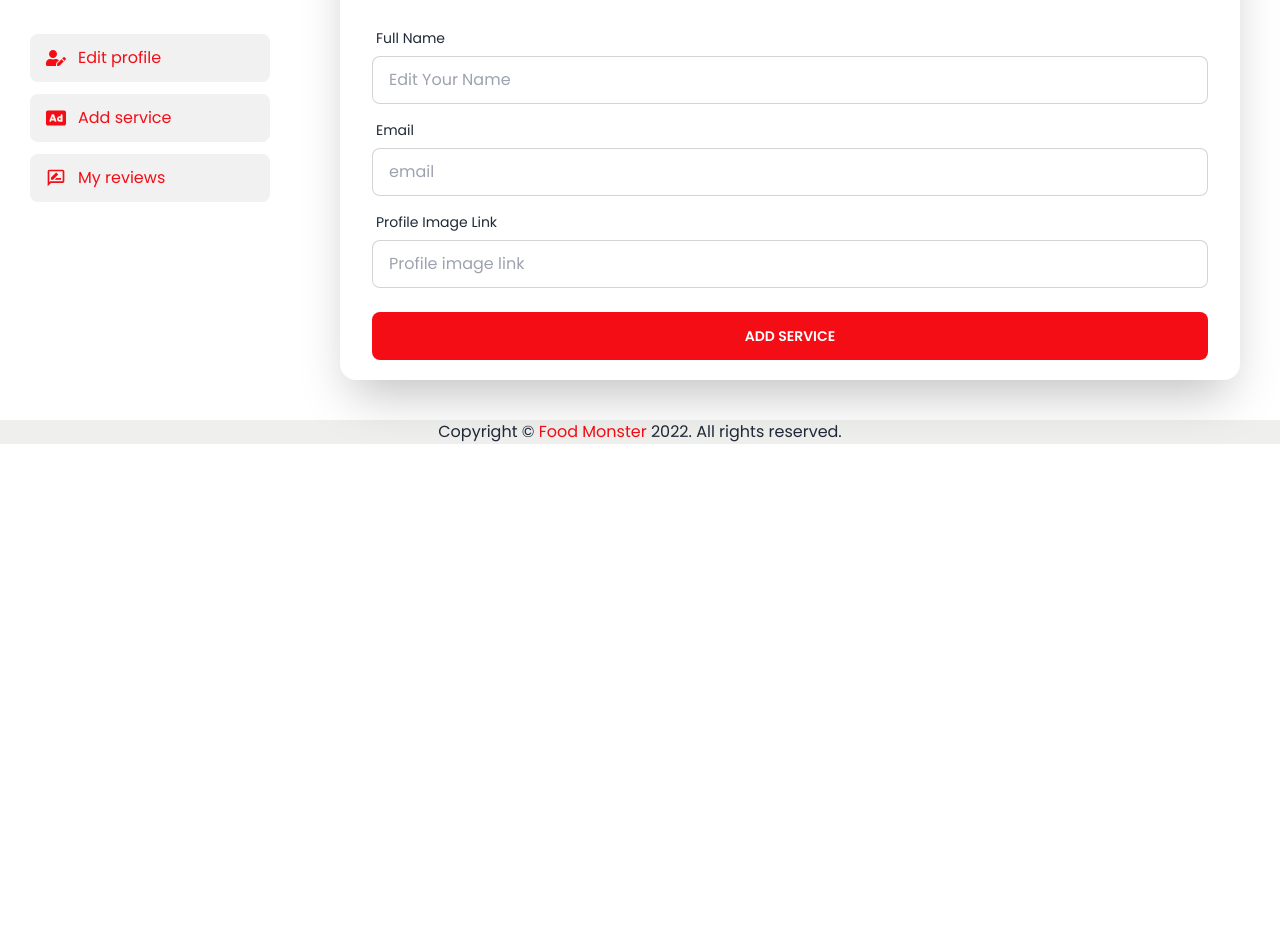
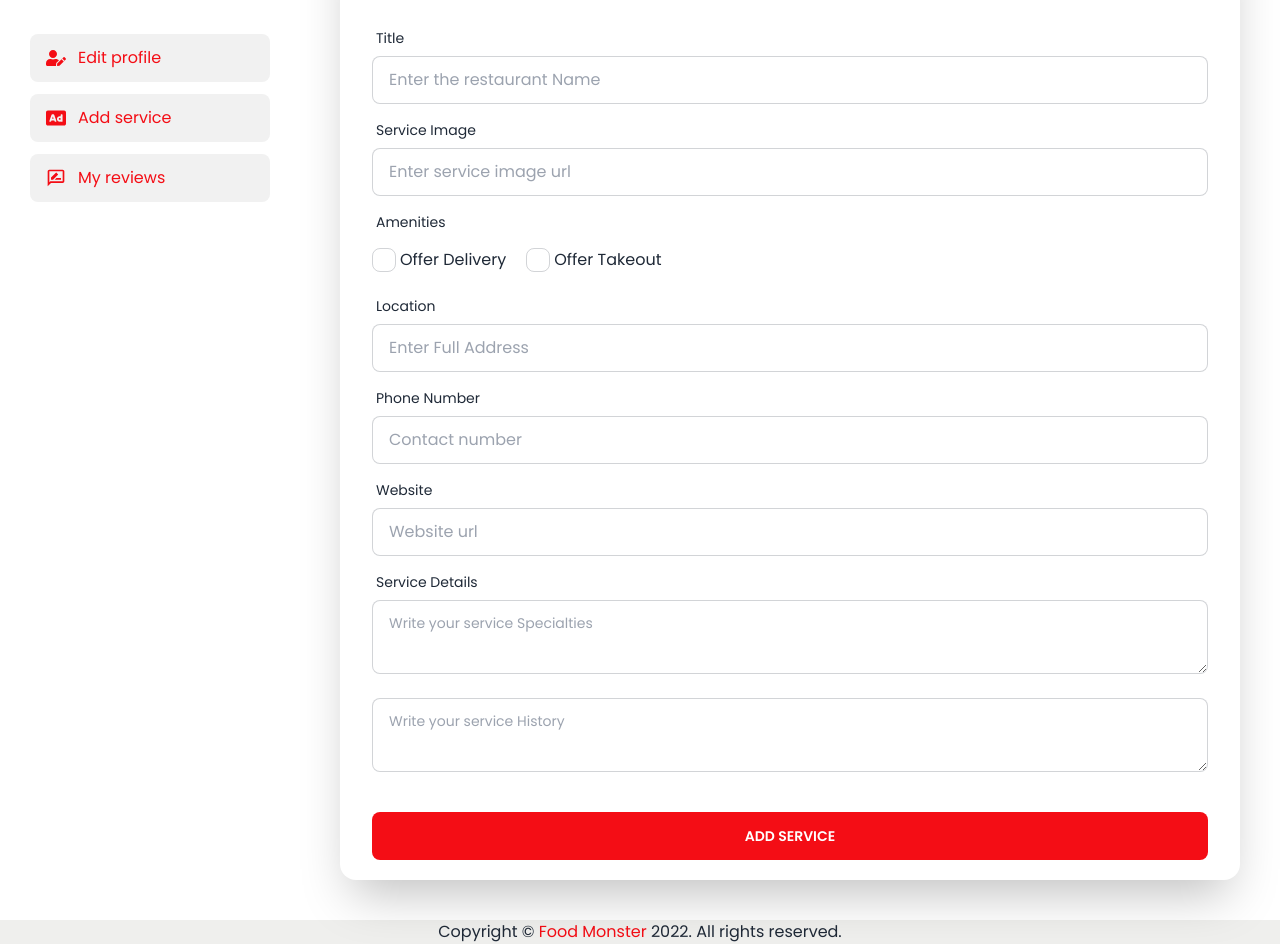
Before and after one commit to elvis-kimutai/Rating, a React (Create React App) app: page /add-service in a window 1280 px wide. Shown: the part 440-1384 px from the top of the page. Before the commit the page ends 884 px from the top, so only its background shows below. Built offline with nearby package versions, Linux system fonts and the light colour scheme; no server answers.

Commit message:
add service through server setup

```diff
--- a/src/components/Pages/Home/HomeServices/HomeServices.js
+++ b/src/components/Pages/Home/HomeServices/HomeServices.js
@@ -24,10 +24,10 @@ const HomeServices = () => {
                                 <figure><img src={service.image_url} alt="Shoes" /></figure>
                                 <div className="card-body">
                                     <h2 className="card-title text-xl">
-                                    {service.title}
+                                    {service?.title}
                                     </h2>
                                     <div className='flex items-center'>
-                                    <BsStarFill className='color-red mr-1'/><BsStarFill className='color-red mr-1'/><BsStarFill className='color-red mr-1'/><BsStarFill className='color-red mr-1'/><BsStarHalf className='color-red mr-2'/> {service.rating.number}
+                                    <BsStarFill className='color-red mr-1'/><BsStarFill className='color-red mr-1'/><BsStarFill className='color-red mr-1'/><BsStarFill className='color-red mr-1'/><BsStarHalf className='color-red mr-2'/> {service?.rating?.number}
                                     </div>
                                     <div className='flex items-center'>
                                         <span className='text-sm flex items-center mr-3'><RiEBike2Fill className='color-red mr-2'/>{service?.amenities?.delivery}</span>
--- a/src/components/Pages/Services/ServicesCollection/ServicesCollection.js
+++ b/src/components/Pages/Services/ServicesCollection/ServicesCollection.js
@@ -20,7 +20,7 @@ const ServicesCollection = () => {
                                     {service.title}
                                     </h2>
                                     <div className='flex items-center'>
-                                    <BsStarFill className='color-red mr-1'/><BsStarFill className='color-red mr-1'/><BsStarFill className='color-red mr-1'/><BsStarFill className='color-red mr-1'/><BsStarHalf className='color-red mr-2'/> {service.rating.number}
+                                    <BsStarFill className='color-red mr-1'/><BsStarFill className='color-red mr-1'/><BsStarFill className='color-red mr-1'/><BsStarFill className='color-red mr-1'/><BsStarHalf className='color-red mr-2'/> {service?.rating?.number}
                                     </div>
                                     <div className='flex items-center'>
                                         <span className='text-sm flex items-center mr-3'><RiEBike2Fill className='color-red mr-2'/>{service?.amenities?.delivery}</span>
--- a/src/components/Pages/User/AddService/AddService.js
+++ b/src/components/Pages/User/AddService/AddService.js
@@ -1,27 +1,102 @@
 import React from 'react';
+import { MdDeliveryDining } from 'react-icons/md';
 
 const AddService = () => {
+    const handleSubmit = event => {
+        event.preventDefault();
+        const form = event.target;
+        const title = form.title.value;
+        const imageURL = form.imageURL.value;
+        const phone = form.phone.value;
+        const location = form.location.value;
+        const website = form.website.value;
+        const specialties = form.specialties.value;
+        const history = form.history.value;
+        // console.log(title, imageURL, phone, website, specialties, history);
+
+        const data = {
+            title : title,
+            image_url: imageURL,
+            location: location,
+            website: website,
+            phone: phone,
+            details: {
+                specialties: specialties,
+                history: history
+            }
+        }
+        fetch('http://localhost:5000/services/', {
+        method: 'POST',
+        headers: {
+            'Content-Type': 'application/json',
+        },
+        body: JSON.stringify(data),
+        })
+        .then((response) => response.json())
+        .then((data) => {
+            console.log('Success:', data);
+        })
+        .catch((error) => {
+            console.error('Error:', error);
+        });
+    }
+
+
     return (
         <div className="card flex-shrink-0 w-full mx-auto shadow-2xl bg-base-100">
-            <form  className="card-body form pb-5">
+            <form onSubmit={handleSubmit} className="card-body form pb-5">
                 <h2 className='font-semibold mb-4 ml-1'>Add a Service</h2>
                 <div className="form-control">
                     <label className="label">
-                        <span className="label-text">Full Name</span>
+                        <span className="label-text">Title</span>
                     </label>
-                    <input type="text" name='name' placeholder="Edit Your Name" className="input input-bordered" />
+                    <input type="text" name='title' placeholder="Enter the restaurant Name" className="input input-bordered" required/>
                 </div>
                 <div className="form-control">
                     <label className="label">
-                        <span className="label-text">Email</span>
+                        <span className="label-text">Service Image</span>
                     </label>
-                    <input type="email" name='email' placeholder="email" className="input input-bordered" readOnly/>
+                    <input type="text" name='imageURL' placeholder="Enter service image url" className="input input-bordered" required/>
                 </div>
                 <div className="form-control">
                     <label className="label">
-                        <span className="label-text">Profile Image Link</span>
+                        <span className="label-text">Amenities</span>
                     </label>
-                    <input type="text" name='profile-image' placeholder="Profile image link" className="input input-bordered" />
+                    <div className='flex'>
+                        <div className='flex items-center mr-4'>
+                            <input type="checkbox" name='delivery' className="checkbox" value="Offers Delivery"/>
+                            <label className='label'>Offer Delivery</label>
+                        </div>
+                        <div className='flex items-center'>
+                            <input type="checkbox" name='takeout' className="checkbox" value="Offers Takeout"/>
+                            <label className='label'>Offer Takeout</label>
+                        </div>
+                    </div>
+                </div>
+                <div className="form-control">
+                    <label className="label">
+                        <span className="label-text">Location</span>
+                    </label>
+                    <input type="text" name='location' placeholder="Enter Full Address" className="input input-bordered"/>
+                </div>
+                <div className="form-control">
+                    <label className="label">
+                        <span className="label-text">Phone Number</span>
+                    </label>
+                    <input type="text" name='phone' placeholder="Contact number" className="input input-bordered"/>
+                </div>
+                <div className="form-control">
+                    <label className="label">
+                        <span className="label-text">Website</span>
+                    </label>
+                    <input type="text" name='website' placeholder="Website url" className="input input-bordered"/>
+                </div>
+                <div className="form-control mb-4">
+                    <label className="label">
+                        <span className="label-text">Service Details</span>
+                    </label>
+                    <textarea className="textarea textarea-bordered" name='specialties' placeholder="Write your service Specialties"></textarea> <br />
+                    <textarea className="textarea textarea-bordered" name='history' placeholder="Write your service History"></textarea>
                 </div>
                 <div className="form-control mt-4">
                     <input type="submit" className='btn' value="Add Service" />
```
Also changed, not shown: src/components/Pages/Services/SeviceSingle/ServiceSingle.js (+6 -10 lines).
